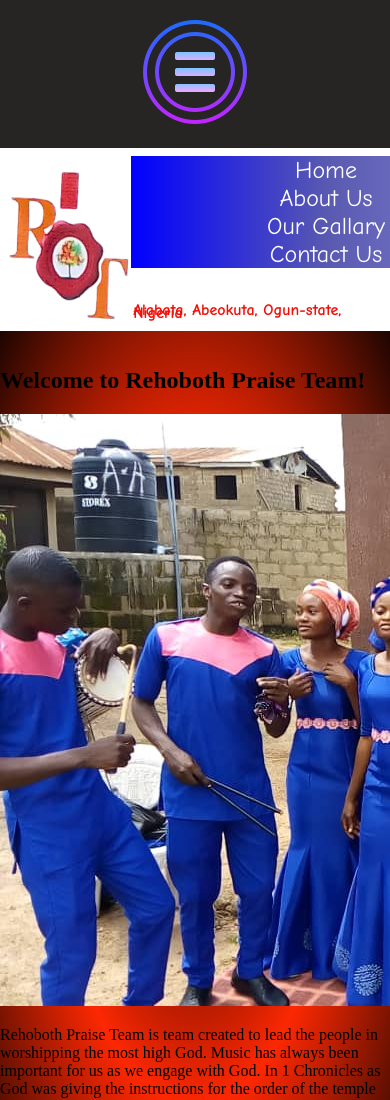
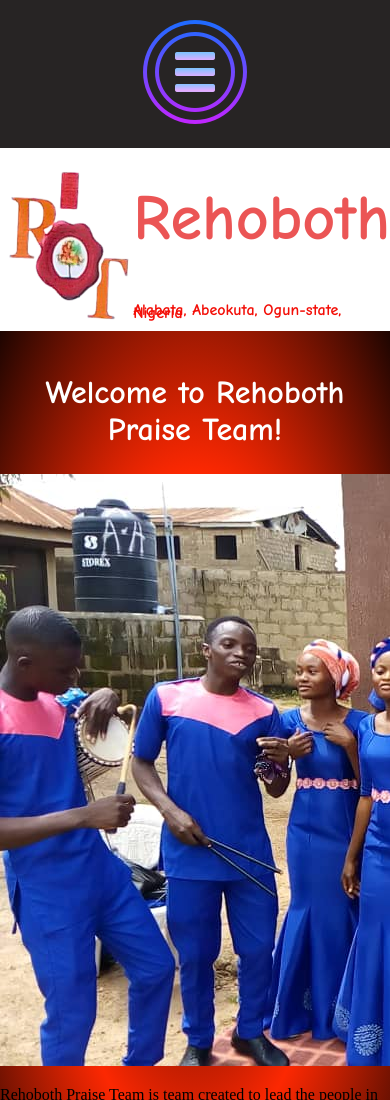
Before and after one commit to dannywise-git/rehoboth, a plain HTML site: page about.html in a window 390 px wide. Shown: the top 1100 px of the page. Drawn offline with Linux system fonts and the light colour scheme.

Commit message:
rehoboth

```diff
--- a/css/about.css
+++ b/css/about.css
@@ -2,3 +2,13 @@
     background: radial-gradient( rgb(32, 1, 1),  rgb(252, 40, 2),  rgb(29, 5, 1));
     padding: 1em 0;
 }
+.container-about h1{
+    text-align: center;
+    color: white;
+    font-family: "Comic Sans MS", cursive, sans-serif;
+    font-size: 2em;
+
+}
+.image1-about img{
+
+}
--- a/css/query.css
+++ b/css/query.css
@@ -2,17 +2,19 @@
     .first-ul{
         display: none;
         position: absolute;
+        left: 0;
+        top: 5em;
         width: 100%;
         background: linear-gradient(to right, blue, rgb(89, 89, 177), rgb(132, 132, 209));
     }
     .dropdown{
-        display: inline-block;
-        /* position: relative; */
+        /* display: inline-block; */
+        position: relative;
     }
     .span-1{
         display: block;
     }
-    .dropdown .first-ul{
+    .dropdown:hover .first-ul{
         display: block;
     }
     .rehoboth{
```
